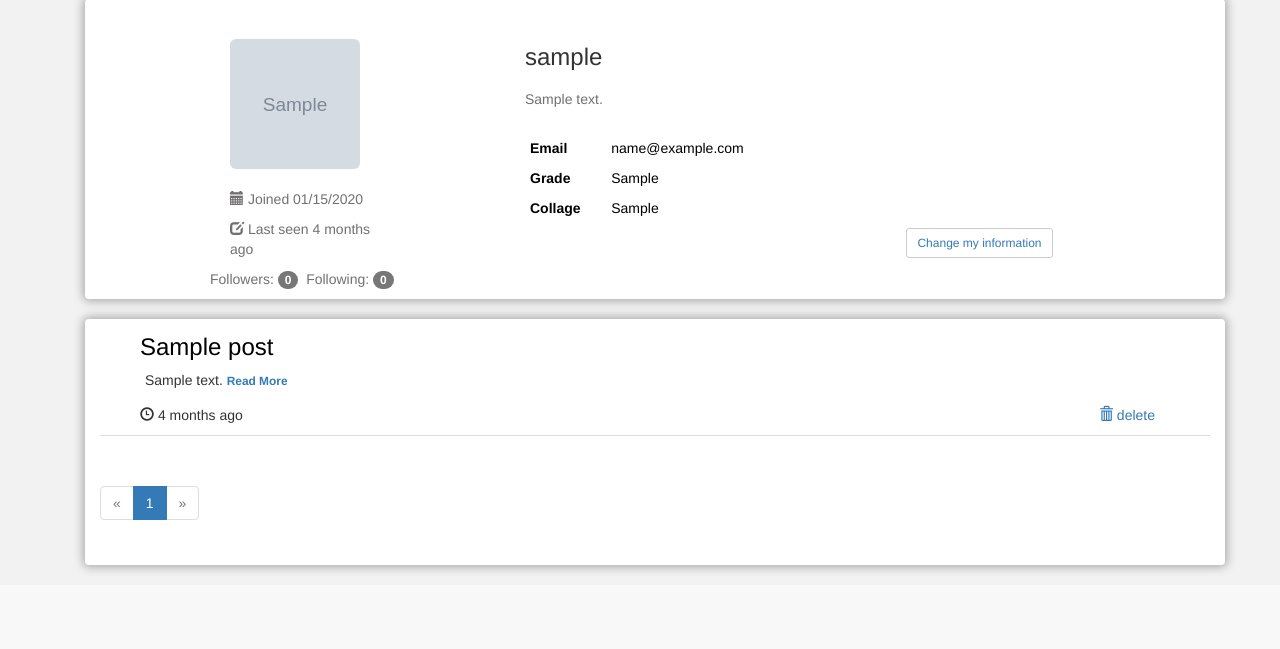
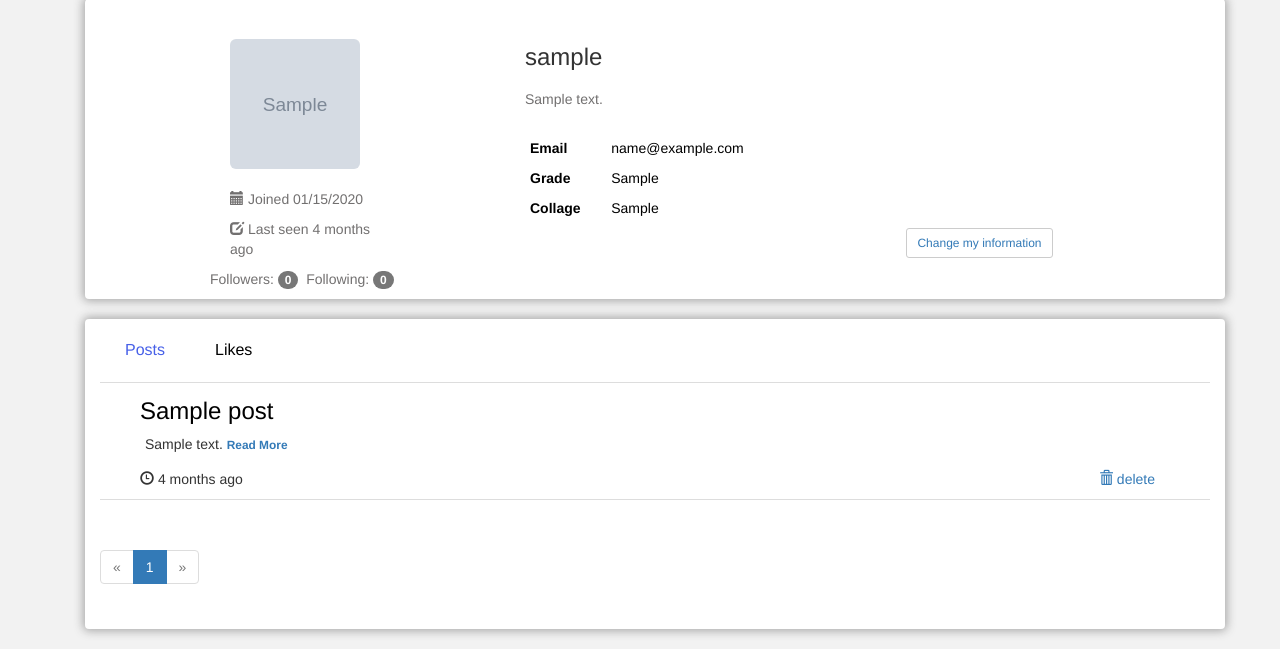
Before and after one commit to haozhihan/BJUT_exchangeforum, a Flask app: page /user/sample in a window 1280 px wide. Shown: the part 341-990 px from the top of the page. Before the commit the page ends 915 px from the top, so only its background shows below. Run offline with Flask 2, Linux system fonts and the light colour scheme; a user stored in the database is signed in; tables that the repository leaves empty hold one stand-in row (values such as "Sample post"); grey boxes marked "Sample" are stand-in pictures; some libraries are stand-ins or nearby versions.

Commit message:
在profile界面添加了导航

```diff
--- a/app/static/profile.css
+++ b/app/static/profile.css
@@ -100,7 +100,31 @@ body {
 /*
 导航的相关样式
  */
+.post-nav {
+    border-bottom: 1px solid #ddd;
+}
 
+.post-nav li a{
+    margin: 10px;
+    float: left;
+    font-size: 16px;
+    color: black;
+
+}
+
+.post-nav .active a{
+    color: #4760e8;
+    background-color: #fff;
+}
+
+.post-nav li a:hover{
+    background-color: #fff;
+    color: #1b34b9;
+}
+
+.post-nav li a:focus {
+    background-color: #fff;
+}
 /*
 posts栏目相关的样式
  */
--- a/app/templates/user.html
+++ b/app/templates/user.html
@@ -91,7 +91,27 @@
     <div class="container col-sm-12 info">
 
 {#<!--         <p>{{ user.posts.count() }} blog posts.</p>-->#}
-        {% include '_postsInprofile.html' %}
+        <div class="tabbable">
+				<ul class="nav post-nav">
+					<li class="active" id="btn-1">
+						 <a href="#panel-1" data-toggle="tab">Posts</a>
+					</li>
+					<li id="btn-2">
+						 <a href="#panel-2" data-toggle="tab">Likes</a>
+					</li>
+				</ul>
+				<div class="tab-content">
+					<div class="tab-pane active" id="panel-1">
+						{% include '_postsInprofile.html' %}
+					</div>
+					<div class="tab-pane" id="panel-2">
+						<p>
+							Howdy, I'm in Section 2.
+						</p>
+					</div>
+				</div>
+			</div>
+
         {% if pagination %}
         <div class="pagination">
             {{ macros.pagination_widget(pagination, '.user', username=user.username) }}
@@ -100,4 +120,24 @@
     </div>
 </div>
 
+<script>
+    var l1 = document.getElementById('btn-1')
+    var l2 = document.getElementById('btn-2')
+    var content1 = document.getElementById('panel-1')
+    var content2 = document.getElementById('panel-2')
+
+    l1.onclick = function () {
+        this.className = 'active'
+        content1.className = 'active'
+        l2.className = ''
+        content2.className = 'tab-pane'
+    }
+
+    l2.onclick = function () {
+        this.className = 'active'
+        content2.className = 'active'
+        l1.className = ''
+        content1.className = 'tab-pane'
+    }
+</script>
 {% endblock %}
```
